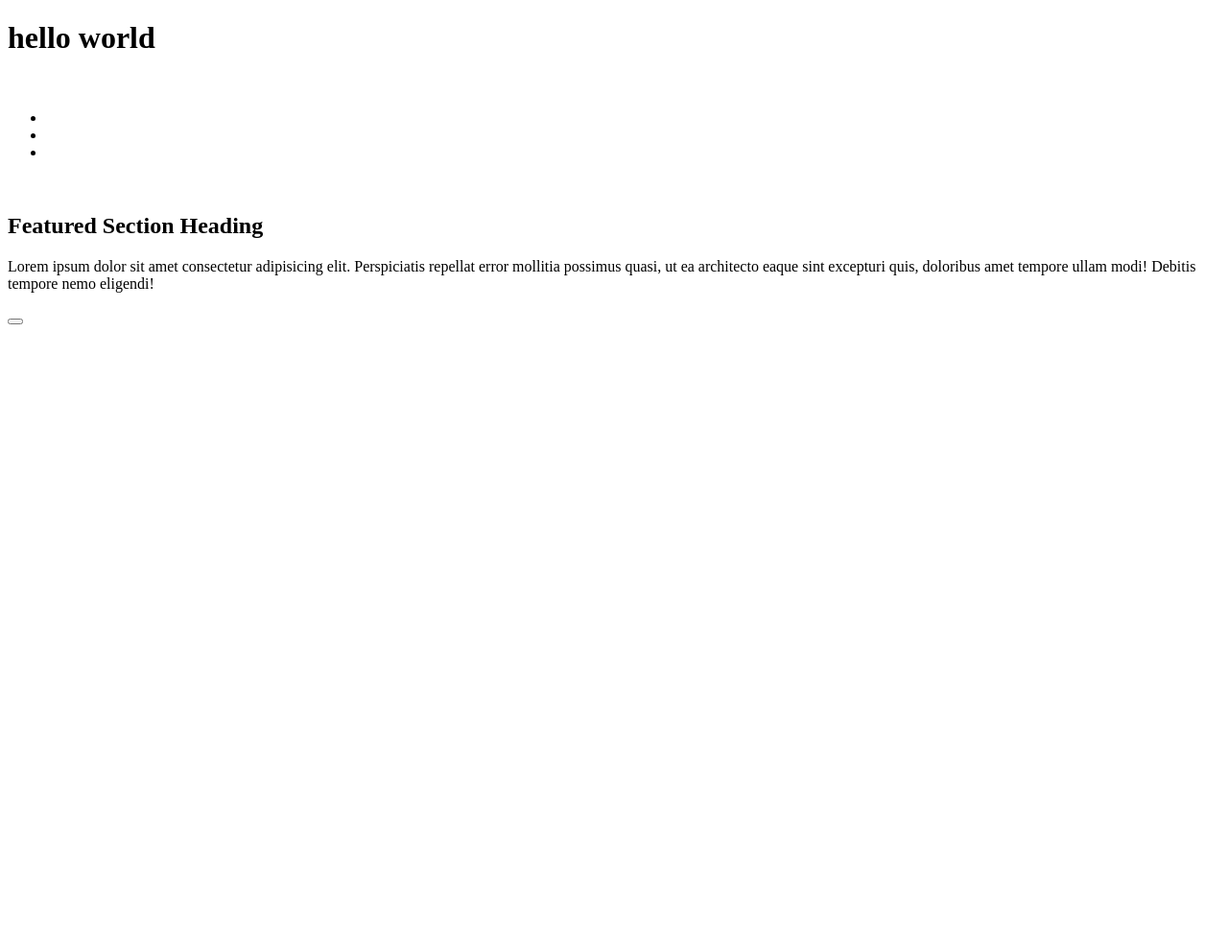
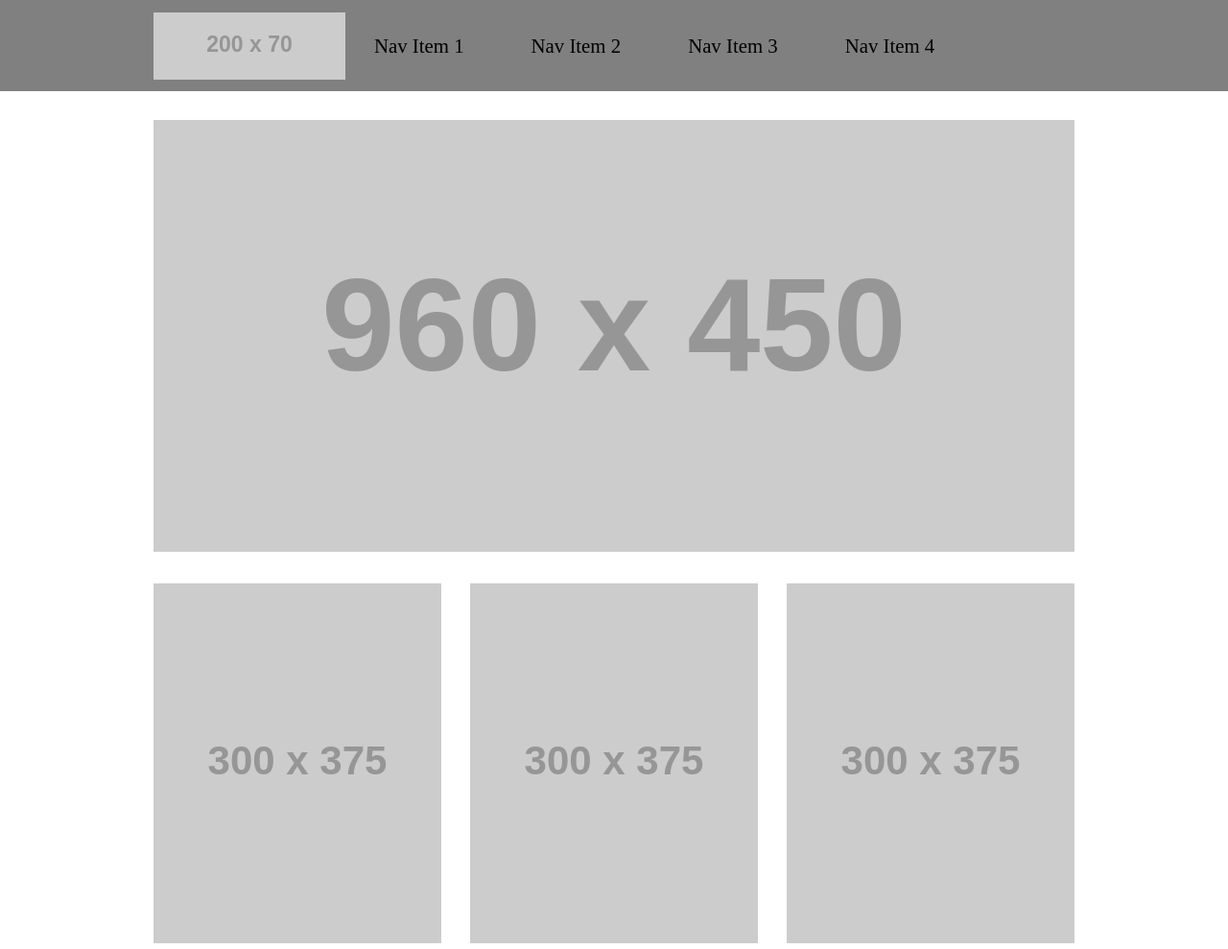
Before and after one commit to rgvh/day_9_demo, a plain HTML site: page index.html in a window 1280 px wide. Shown: the top 989 px of the page at 96% size. Before the commit the page ends 800 px from the top, so only its background shows below. Drawn offline with Linux system fonts and the light colour scheme; placeholder pictures from the web are drawn by us.

Commit message:
Moved changes I made in class to my original repo

```diff
--- a/index.html
+++ b/index.html
@@ -5,26 +5,44 @@
   <meta name="viewport" content="width=device-width, initial-scale=1.0">
   <meta http-equiv="X-UA-Compatible" content="ie=edge">
   <title>Document</title>
+
+  <link rel="stylesheet" href="reset.css">
+  <link rel="stylesheet" href="style.css">
 </head>
 <body>
-  <h1>hello world</h1>
-  <header></header>
+  <header>
+    <nav>
+      <img src="https://via.placeholder.com/200x70/000/fff" alt="">
+      <ul>
+        <li>Nav Item 1</li>
+        <li>Nav Item 2</li>
+        <li>Nav Item 3</li>
+        <li>Nav Item 4</li>
+      </ul>
+    </nav>
+  </header>
   <main>
-    <img>
+      <img src="https://via.placeholder.com/960x450/000/fff" alt="">
       <ul>
-      <li></li>
-      <li></li>
-      <li></li>
+        <li>
+          <img src="https://via.placeholder.com/300x375/000/fff" alt="">
+        </li>
+        <li>
+          <img src="https://via.placeholder.com/300x375/000/fff" alt="">
+        </li>
+        <li>
+          <img src="https://via.placeholder.com/300x375/000/fff" alt="">
+        </li>
       </ul>
       <article>
-      <img src="">
+        <img src="https://via.placeholder.com/480x400/000/fff" alt="">
         <section>
           <h2>Featured Section Heading</h2>
-        <p>Lorem ipsum dolor sit amet consectetur adipisicing elit. Perspiciatis repellat error mollitia possimus quasi, ut ea architecto eaque sint excepturi quis, doloribus amet tempore ullam modi! Debitis tempore nemo eligendi!</p>
-        <button></buttun>
-        </buttun>
+          <p>Lorem ipsum dolor sit amet consectetur adipisicing elit. Numquam corrupti molestiae illo blanditiis ab autem nostrum quam maiores nihil accusantium ea eveniet excepturi, illum libero consectetur vitae! Magnam, consequatur odio. Lorem ipsum dolor sit amet consectetur adipisicing elit. Suscipit necessitatibus dolorem ad fuga placeat ipsum consequatur beatae et! Doloremque mollitia ipsum animi perspiciatis veniam quidem quia consectetur nesciunt accusamus temporibus? Lorem ipsum dolor sit amet consectetur, adipisicing elit. Natus, alias provident aliquam, repudiandae nisi expedita nulla quibusdam beatae molestiae consectetur voluptate in eum aut recusandae adipisci eveniet dolor autem minus!</p>
+          <button>Call to Action</button>
         </section>
       </article>
   </main>
+  <footer></footer>
 </body>
 </html>
--- /dev/null
+++ b/reset.css
@@ -0,0 +1,48 @@
+/* http://meyerweb.com/eric/tools/css/reset/
+   v2.0 | 20110126
+   License: none (public domain)
+*/
+
+html, body, div, span, applet, object, iframe,
+h1, h2, h3, h4, h5, h6, p, blockquote, pre,
+a, abbr, acronym, address, big, cite, code,
+del, dfn, em, img, ins, kbd, q, s, samp,
+small, strike, strong, sub, sup, tt, var,
+b, u, i, center,
+dl, dt, dd, ol, ul, li,
+fieldset, form, label, legend,
+table, caption, tbody, tfoot, thead, tr, th, td,
+article, aside, canvas, details, embed,
+figure, figcaption, footer, header, hgroup,
+menu, nav, output, ruby, section, summary,
+time, mark, audio, video {
+	margin: 0;
+	padding: 0;
+	border: 0;
+	font-size: 100%;
+	font: inherit;
+	vertical-align: baseline;
+}
+/* HTML5 display-role reset for older browsers */
+article, aside, details, figcaption, figure,
+footer, header, hgroup, menu, nav, section {
+	display: block;
+}
+body {
+	line-height: 1;
+}
+ol, ul {
+	list-style: none;
+}
+blockquote, q {
+	quotes: none;
+}
+blockquote:before, blockquote:after,
+q:before, q:after {
+	content: '';
+	content: none;
+}
+table {
+	border-collapse: collapse;
+	border-spacing: 0;
+}
--- a/style.css
+++ b/style.css
@@ -0,0 +1,105 @@
+*{
+  box-sizing:  border-box;
+}
+
+header{
+  background: #888;
+  background: rgb(128, 128, 128);
+  height: 95px;
+}
+
+nav {
+  width: 960px;
+  margin: auto;
+}
+
+nav > img {
+  margin: 12.5px 30px 12.5px 0;
+  float: left;
+}
+
+nav > ul {
+  float: left;
+  height: 70px;
+  margin-top: 12.5px;
+}
+
+nav > ul > li {
+  float: left;
+  line-height: 70px;
+  margin-right: 70px;
+  font-size: 1.3em;
+}
+
+main {
+  width: 960px;
+  margin: auto;
+  padding: 30px 0;
+}
+
+main > :first-child {
+  margin-bottom: 30px;
+}
+
+main > ul li {
+  float: left;
+}
+
+/* main li {
+  overflow: hidden;
+  width: 300px;
+} */
+
+main > ul li:not(:last-child) {
+  margin-right: 30px;
+}
+
+main > ul {
+  margin-bottom: 30px;
+  overflow: hidden;
+}
+
+main > article *{
+  float: left;
+}
+
+article > section {
+  width: 480px;
+  padding-left: 30px;
+}
+
+main article
+
+
+h2 {
+  font-size: 1.4em;
+  font-weight: bold;
+}
+
+article h2 {
+  margin-bottom: 10px;
+}
+
+article p {
+  font-style: italic;
+  font-weight; 400;
+  font-size: 1.2em;
+  height: 300px;
+  margin-bottom: 10px;
+  overflow: hidden;
+}
+
+article button {
+  height: 45px;
+  width: 160px;
+  transition: 350
+}
+
+footer {
+  height: 120px;
+  background: #888;
+}
+
+article button:hover {
+
+}
```
Lines whose indentation alone changed are shown as unchanged.
